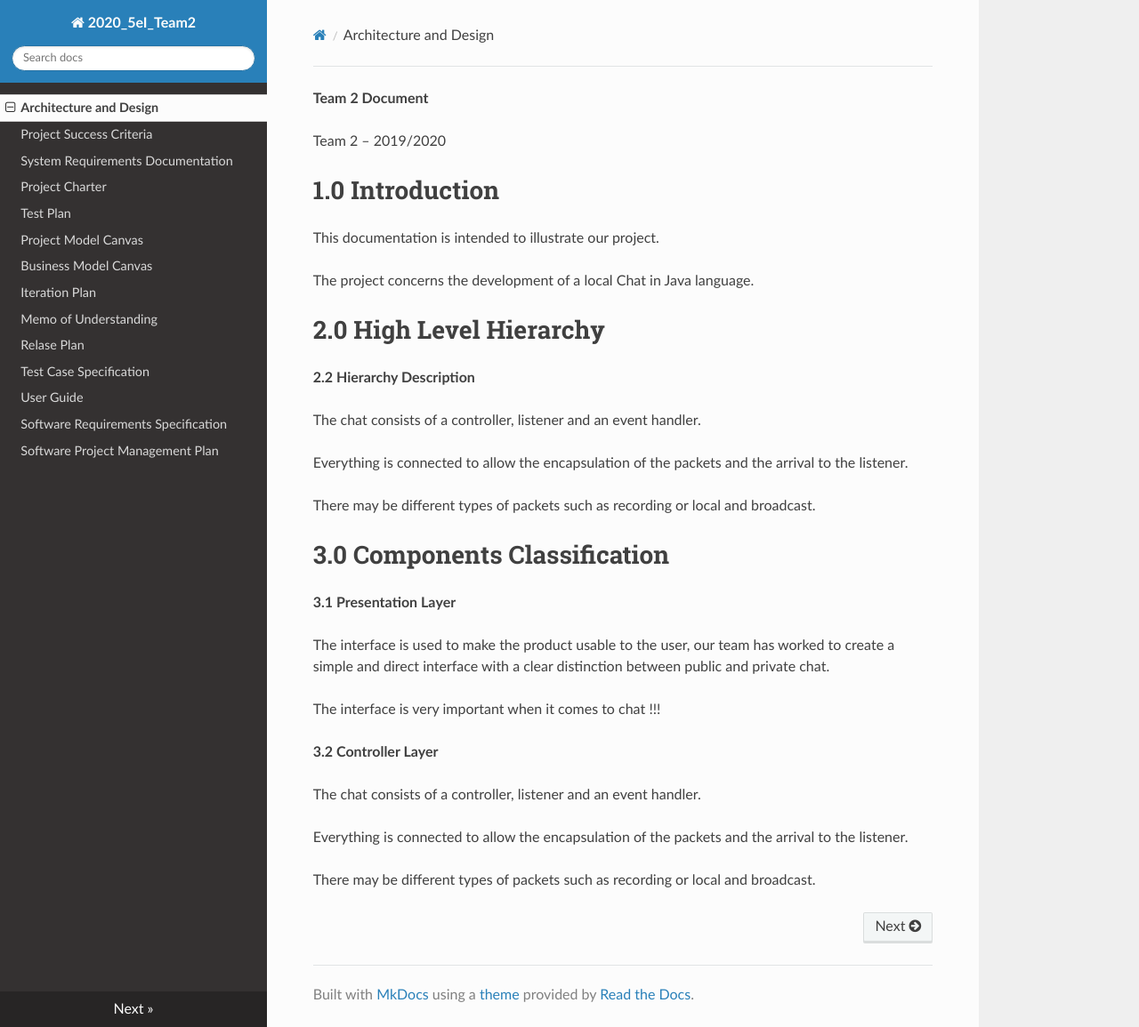
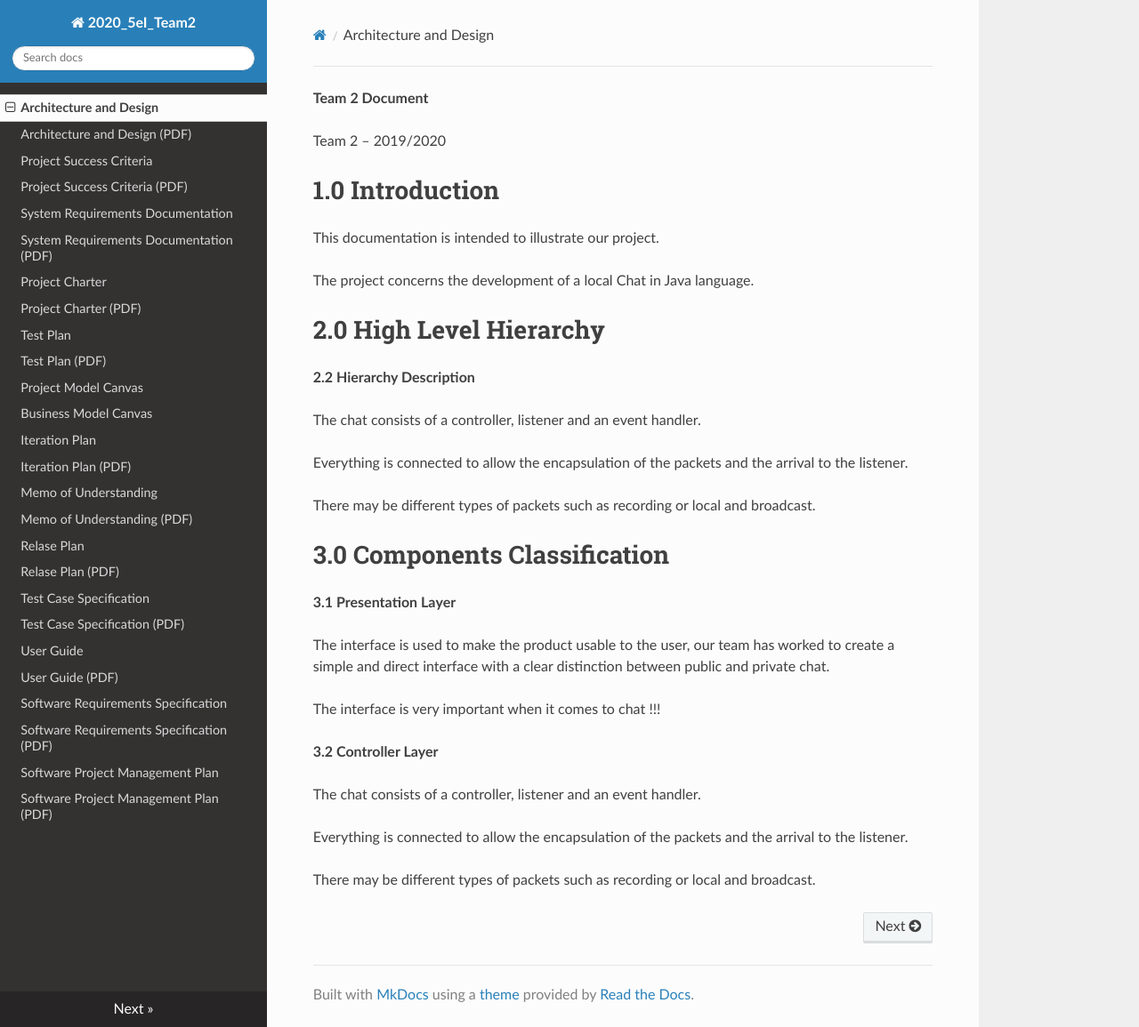
Before and after one commit to 01brazz/5EI_Group2_PCP, an MkDocs documentation site: the page built from docs/Architecture and Design.md, in a window 1280 px wide and 1155 px high. Shown: the whole window at 89% size. Built offline with MkDocs 1.6.1, drawn with Linux system fonts in a browser that asks for light colours; nearby versions of some CDN libraries.

Commit message:
Aggiornato mydocs con versioni PDF

```diff
--- a/mkdocs.yml
+++ b/mkdocs.yml
@@ -1,19 +1,31 @@
 site_name: 2020_5eI_Team2
 nav:
     - 'Architecture and Design': 'Architecture and Design.md'
+    - 'Architecture and Design (PDF)': 'Architecture and Design (PDF).pdf'
     - 'Project Success Criteria': 'Project_Success_Criteria.md'
+    - 'Project Success Criteria (PDF)': 'Project_Success_Criteria (PDF).pdf'
     - 'System Requirements Documentation': 'System Requirements documentation.md'
+    - 'System Requirements Documentation (PDF)': 'System Requirements documentation (PDF).pdf'
     - 'Project Charter': 'Project Charter.md'
+    - 'Project Charter (PDF)': 'Project Charter (PDF).pdf'
     - 'Test Plan': 'Test_Plan.md'
+    - 'Test Plan (PDF)': 'Test_Plan (PDF).pdf'
     - 'Project Model Canvas': 'Project_Model_Canvas.pdf'
     - 'Business Model Canvas': 'business_model_canvas_poster.pdf'
     - 'Iteration Plan': 'Iteration Plan.md'
+    - 'Iteration Plan (PDF)': 'Iteration Plan (PDF).pdf'
     - 'Memo of Understanding': 'Memo of Understanding.md'
+    - 'Memo of Understanding (PDF)': 'Memo of Understanding (PDF).pdf'
     - 'Relase Plan': 'Relase Plan.md'
+    - 'Relase Plan (PDF)': 'Relase Plan (PDF).pdf'
     - 'Test Case Specification': 'Test Case Specification.md'
+    - 'Test Case Specification (PDF)': 'Test Case Specification (PDF).pdf'
     - 'User Guide': 'User Guide.md'
+    - 'User Guide (PDF)': 'User Guide (PDF).pdf'
     - 'Software Requirements Specification': 'Software Requirements Specification.md'
+    - 'Software Requirements Specification (PDF)': 'Software Requirements Specification (PDF).pdf'
     - 'Software Project Management Plan': 'Software Project Manegement Plan.md'
+    - 'Software Project Management Plan (PDF)': 'Software Project Manegement Plan (PDF).pdf'
 
 theme:
     name: readthedocs
```
